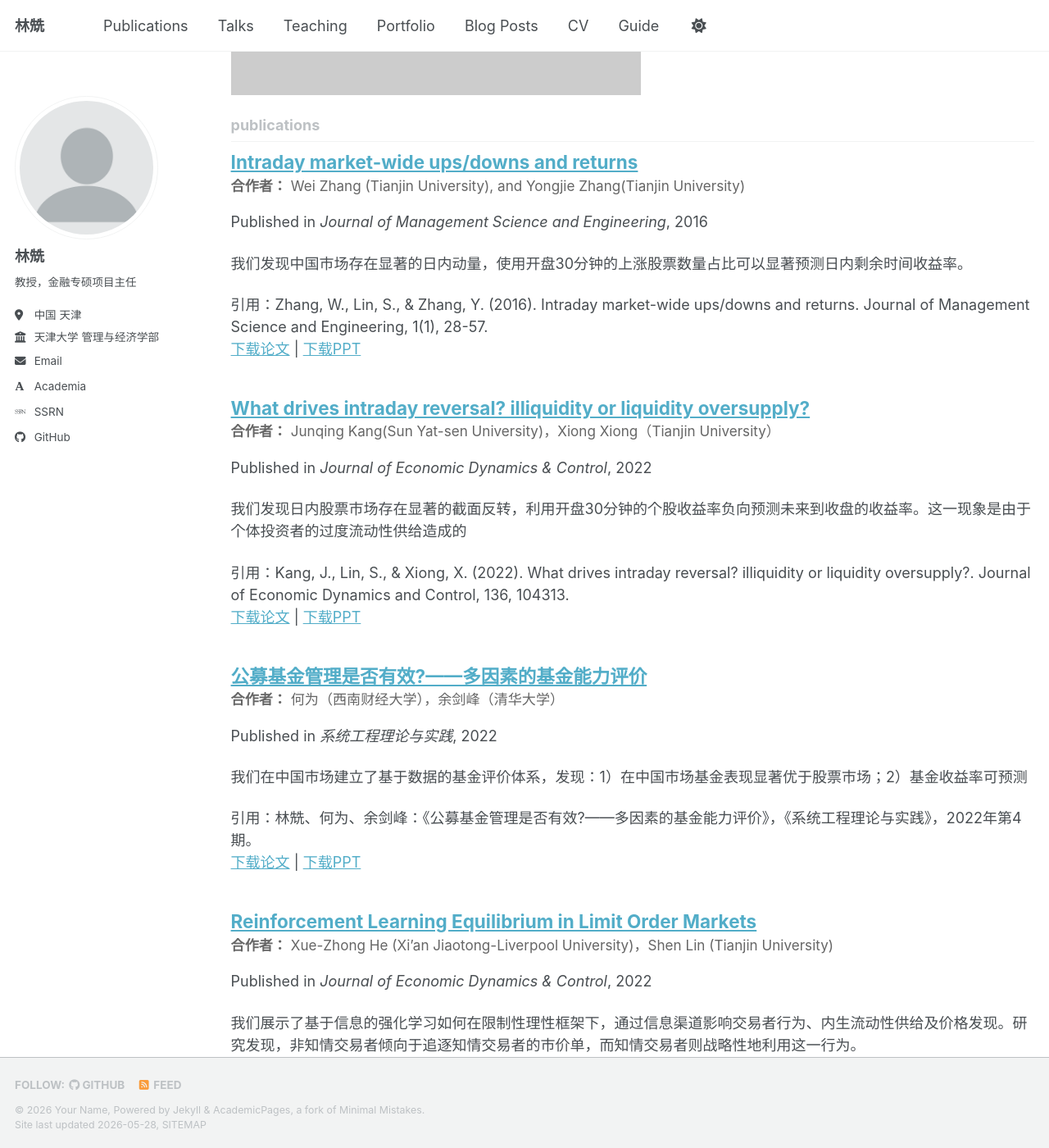
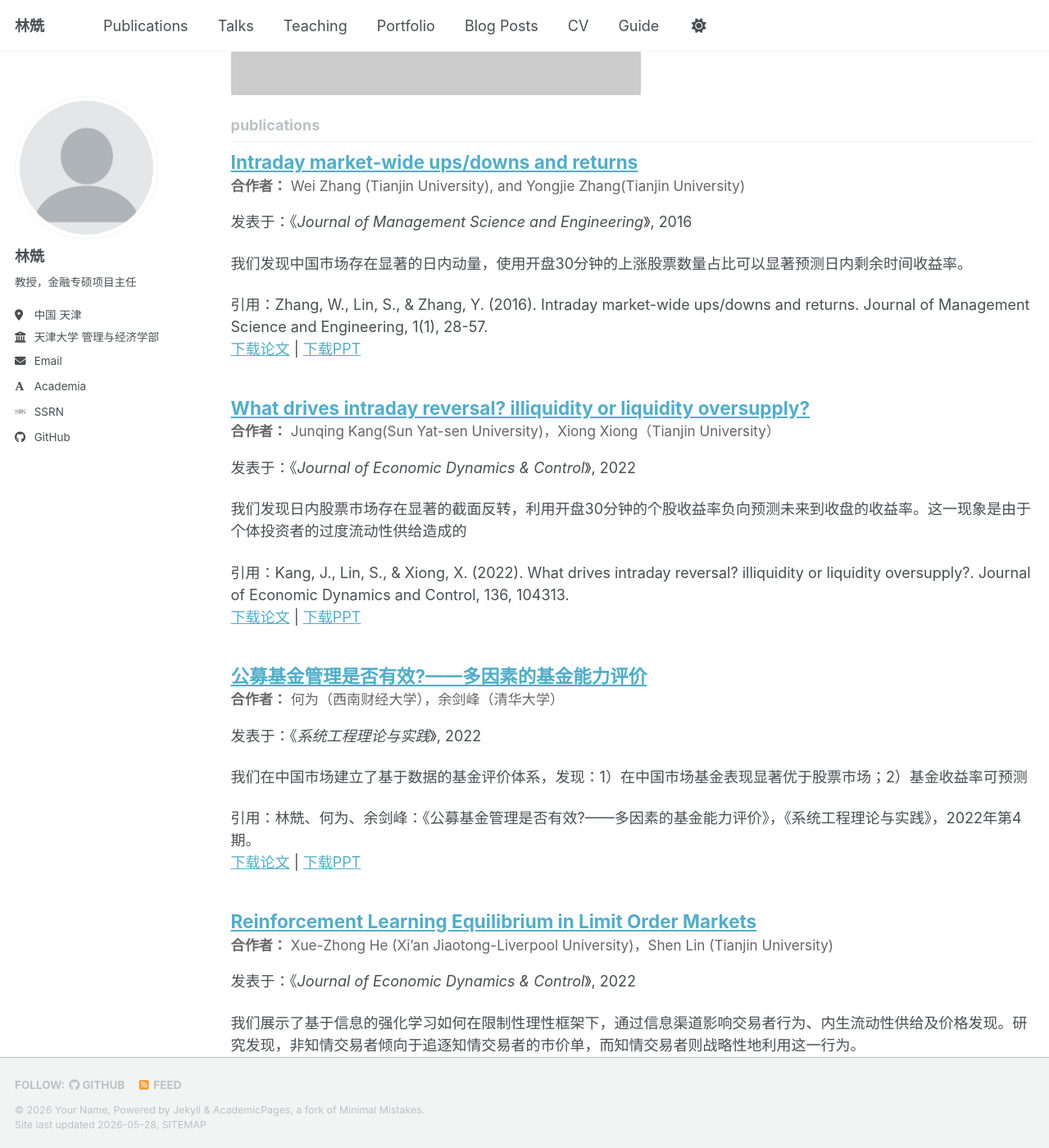
Before and after one commit to LinShen-fin/LinShen-fin.github.io, a Jekyll site: the page built from _pages/collection-archive.html, in a window 1280 px wide and 1400 px high, scrolled down 969 px. Shown: the whole window at 82% size. Built offline with Jekyll 4.4.1, drawn with Linux system fonts in a browser that asks for light colours; some web fonts are replaced; a script bundle is joined from its source files by our own code; library files that are not in the unit come from our copies; some of the changed text lies outside the part shown.

Commit message:
Update archive-single.html

```diff
--- a/_includes/archive-single.html
+++ b/_includes/archive-single.html
@@ -50,7 +50,7 @@
     {% if post.collection == 'teaching' %}
       <p> {{ post.type }}, <i>{{ post.venue }}</i>, {{ post.date | default: "1900-01-01" | date: "%Y" }} </p>
     {% elsif post.collection == 'publications' %}
-      <p>Published in <i>{{ post.venue }}</i>, {{ post.date | default: "1900-01-01" | date: "%Y" }} </p>
+      <p>发表于：《<i>{{ post.venue }}</i>》, {{ post.date | default: "1900-01-01" | date: "%Y" }} </p>
     {% elsif post.date %}
       <p class="page__date"><strong><i class="fa fa-fw fa-calendar" aria-hidden="true"></i> {{ site.data.ui-text[site.locale].date_label | default: "Published:" }}</strong> <time datetime="{{ post.date | default: "1900-01-01" | date_to_xmlschema }}">{{ post.date | default: "1900-01-01" | date: "%B %d, %Y" }}</time></p>
     {% endif %}
```
